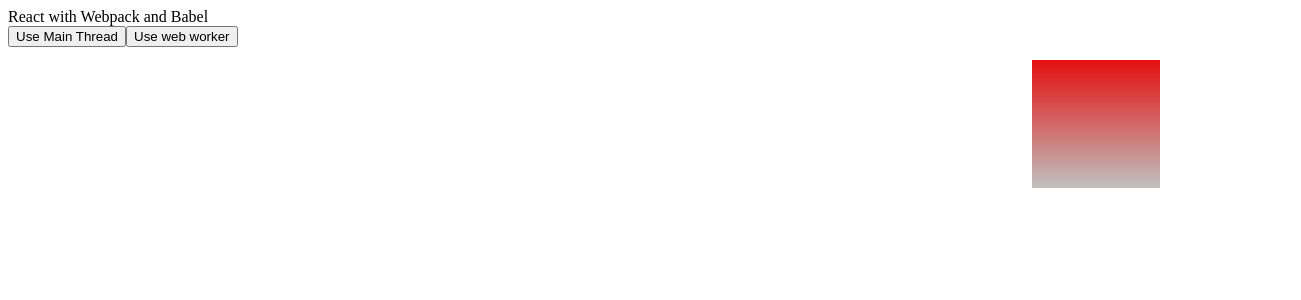
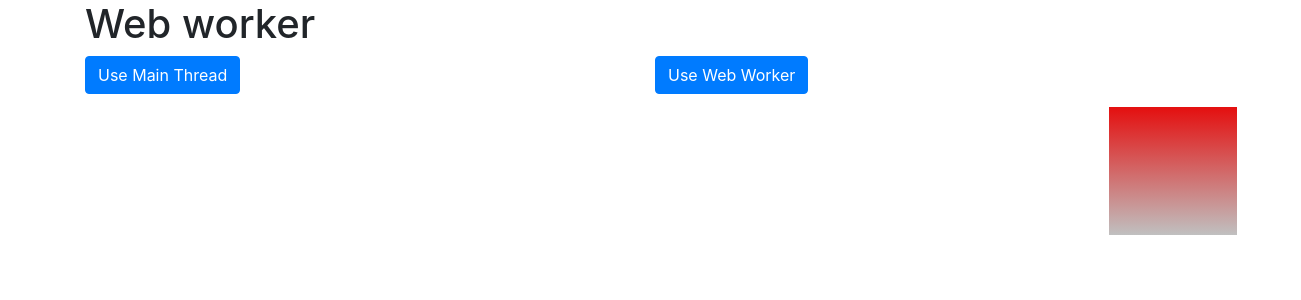
Before and after one commit to dragosgn/js-performace-webpack, a React app: page / in a window 1280 px wide. Shown: the top 300 px of the page, 1301 px wide, since content can reach past the window. Built offline with nearby package versions, Linux system fonts and the light colour scheme.

Commit message:
a bit of css

```diff
--- a/src/App.js
+++ b/src/App.js
@@ -33,10 +33,28 @@ const App = ({ title }) => {
   };
 
   return (
-    <div>
-      <div>{title}</div>
-      <button onClick={onUseMainThread}>Use Main Thread</button>
-      <button onClick={onUseWebWorker}>Use web worker</button>
+    <div className="container">
+      <h1>{title}</h1>
+      <div className="row">
+        <div className="col">
+          <button
+            type="button"
+            className="btn btn-primary"
+            onClick={onUseMainThread}
+          >
+            Use Main Thread
+          </button>
+        </div>
+        <div className="col">
+          <button
+            type="button"
+            className="btn btn-primary"
+            onClick={onUseWebWorker}
+          >
+            Use Web Worker
+          </button>
+        </div>
+      </div>
 
       <div id="container" className="started">
         <div className="moving-box"></div>
--- a/src/index.html
+++ b/src/index.html
@@ -1,25 +1,22 @@
 <!DOCTYPE html>
-<!--[if lt IE 7]>      <html class="no-js lt-ie9 lt-ie8 lt-ie7"> <![endif]-->
-<!--[if IE 7]>         <html class="no-js lt-ie9 lt-ie8"> <![endif]-->
-<!--[if IE 8]>         <html class="no-js lt-ie9"> <![endif]-->
-<!--[if gt IE 8]><!-->
-<html class="no-js">
-  <!--<![endif]-->
+<html>
   <head>
     <meta charset="utf-8" />
     <meta http-equiv="X-UA-Compatible" content="IE=edge" />
-    <title>webpack worker</title>
+    <title>js performance</title>
     <meta name="description" content="" />
-    <meta name="viewport" content="width=device-width, initial-scale=1" />
-    <link rel="stylesheet" href="" />
+    <meta
+      name="viewport"
+      content="width=device-width, initial-scale=1"
+    />
+    <link
+      rel="stylesheet"
+      href="https://stackpath.bootstrapcdn.com/bootstrap/4.3.1/css/bootstrap.min.css"
+      integrity="sha384-ggOyR0iXCbMQv3Xipma34MD+dH/1fQ784/j6cY/iJTQUOhcWr7x9JvoRxT2MZw1T"
+      crossorigin="anonymous"
+    />
   </head>
   <body>
-    <!--[if lt IE 7]>
-      <p class="browsehappy">
-        You are using an <strong>outdated</strong> browser. Please
-        <a href="#">upgrade your browser</a> to improve your experience.
-      </p>
-    <![endif]-->
     <div id="app"></div>
   </body>
 </html>
--- a/src/index.js
+++ b/src/index.js
@@ -4,7 +4,7 @@ import ReactDOM from 'react-dom';
 import App from './App';
 import './style.css';
 
-const title = 'React with Webpack and Babel';
+const title = 'Web worker';
 
 ReactDOM.render(
   <App title={title} />,
```
